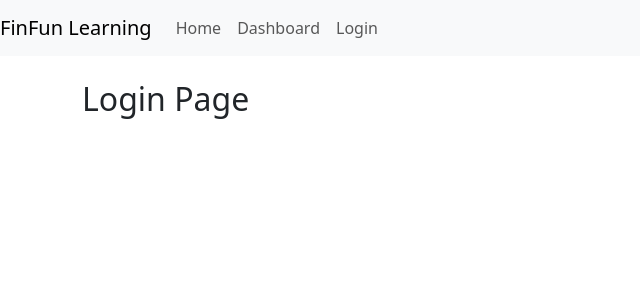
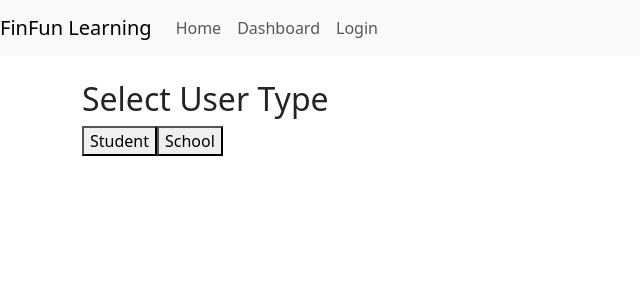
Before and after one commit to wmollenkopf/finfunlearning, a React (Create React App) app: page /login in a window 1280 px wide. Shown: the top 300 px of the page, without its empty margins (0-640 px from the left). Built offline with nearby package versions, Linux system fonts and the light colour scheme.

Commit message:
fake login working

```diff
--- a/src/App.js
+++ b/src/App.js
@@ -1,22 +1,25 @@
 // src/App.js
-import React from 'react';
+import React, { useState } from 'react';
 import {
   BrowserRouter as Router,
   Routes,
   Route,
   Link,
 } from 'react-router-dom';
+import Login from './components/Login';
+import Dashboard from './components/Dashboard';
+
+// Example user data
+const users = [
+  { username: 'user1', email: 'user1@example.com', password: 'password1' },
+  { username: 'user2', email: 'user2@example.com', password: 'password2' },
+  // Add more users as needed
+];
+
+const test_user = users[0];
 
 const Home = () => {
   return <h2>Home Page</h2>;
-};
-
-const Dashboard = () => {
-  return <h2>Dashboard Page</h2>;
-};
-
-const Login = () => {
-  return <h2>Login Page</h2>;
 };
 
 const NavBar = () => {
@@ -60,13 +63,25 @@ const NavBar = () => {
 };
 
 const App = () => {
+  // Initialize state with test_user upon first page load
+  const [user, setUser] = useState(test_user);
+
+  const updateUser = (updatedUser) => {
+    setUser(updatedUser);
+  };
+
   return (
     <Router>
       <NavBar />
       <div className="container mt-4">
         <Routes>
-          <Route path="/dashboard" element={<Dashboard />} />
-          <Route path="/login" element={<Login />} />
+          {/* Pass user and updateUser as props to the Dashboard component */}
+          <Route
+            path="/dashboard"
+            element={<Dashboard user={user} updateUser={updateUser} />}
+          />
+          {/* Use the element prop to pass props to the Login component */}
+          <Route path="/login" element={<Login users={users} updateUser={updateUser} />} />
           <Route path="/" element={<Home />} />
         </Routes>
       </div>
--- a/src/components/Dashboard.js
+++ b/src/components/Dashboard.js
@@ -1,8 +1,15 @@
 // src/components/Dashboard.js
 import React from 'react';
 
-const Dashboard = () => {
-  return <h2>Dashboard Page</h2>;
+const Dashboard = ({ user }) => {
+  return (
+    <div>
+      <h2>Welcome, {user.username}!</h2>
+      <p>Email: {user.email}</p>
+      <p>Type: {user.type}</p>
+      {/* Display additional user data as needed */}
+    </div>
+  );
 };
 
 export default Dashboard;
--- a/src/components/Login.js
+++ b/src/components/Login.js
@@ -1,8 +1,66 @@
 // src/components/Login.js
-import React from 'react';
+import React, { useState } from 'react';
+import { useNavigate } from 'react-router-dom';
 
-const Login = () => {
-  return <h2>Login Page</h2>;
+const Login = ({ users, updateUser }) => {
+  const [userType, setUserType] = useState('');
+  const [username, setUsername] = useState('');
+  const [password, setPassword] = useState('');
+  const [error, setError] = useState('');
+  const navigate = useNavigate();
+
+  const handleUserTypeSelection = (type) => {
+    setUserType(type);
+  };
+
+  const handleLogin = () => {
+    // Check if username and password are not empty
+    if (!username || !password) {
+      setError('Please enter username and password.');
+      return;
+    }
+
+    // Find user in the users array based on username
+    const user = users.find(user => user.username === username);
+
+    if (user) {
+      // Append user with userType
+      const updatedUser = { ...user, type: userType };
+      // Update the user in the parent component
+      updateUser(updatedUser);
+      setError('');
+      // Navigate to the dashboard route
+      navigate('/dashboard');
+    } else {
+      setError('Invalid username or password.');
+    }
+  };
+
+  return (
+    <div>
+      {userType === '' ? (
+        <div>
+          <h2>Select User Type</h2>
+          <button onClick={() => handleUserTypeSelection('student')}>Student</button>
+          <button onClick={() => handleUserTypeSelection('school')}>School</button>
+        </div>
+      ) : (
+        <div>
+          <h2>{userType === 'student' ? 'Student Login' : 'School Login'}</h2>
+          <div>
+            <label>Username:</label>
+            <input type="text" value={username} onChange={(e) => setUsername(e.target.value)} />
+          </div>
+          <div>
+            <label>Password:</label>
+            <input type="password" value={password} onChange={(e) => setPassword(e.target.value)} />
+          </div>
+          <button onClick={handleLogin}>Login</button>
+          {error && <p>{error}</p>}
+        </div>
+      )}
+    </div>
+  );
 };
 
 export default Login;
```
